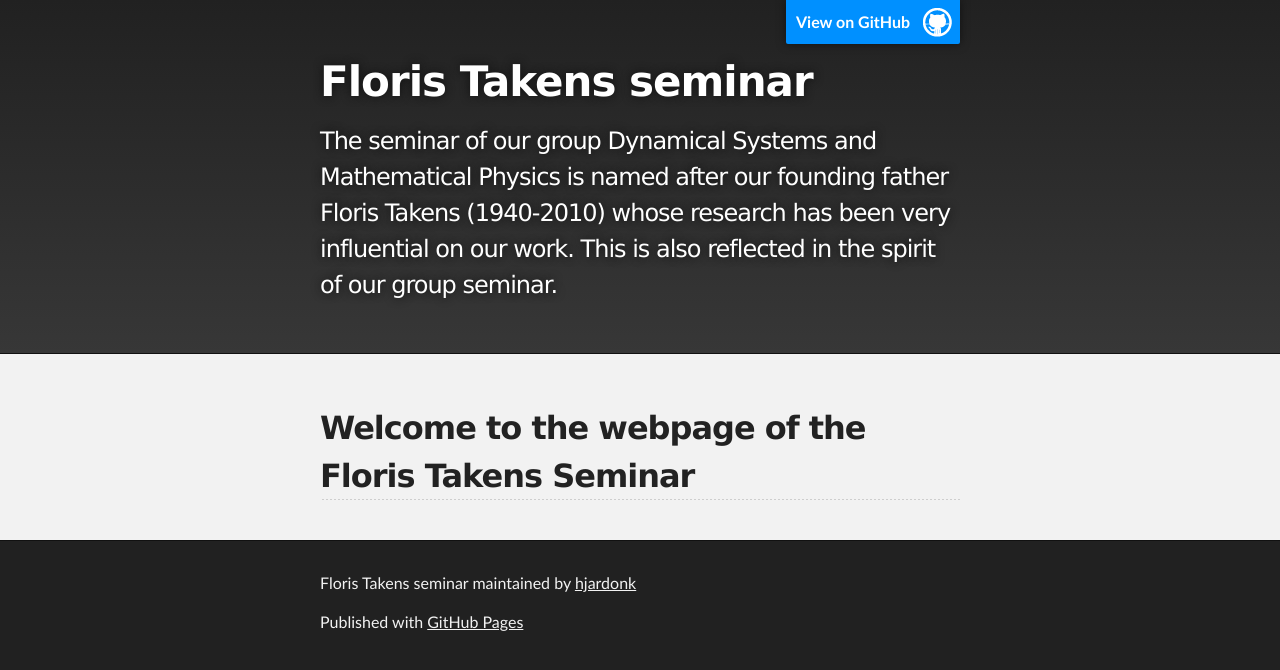
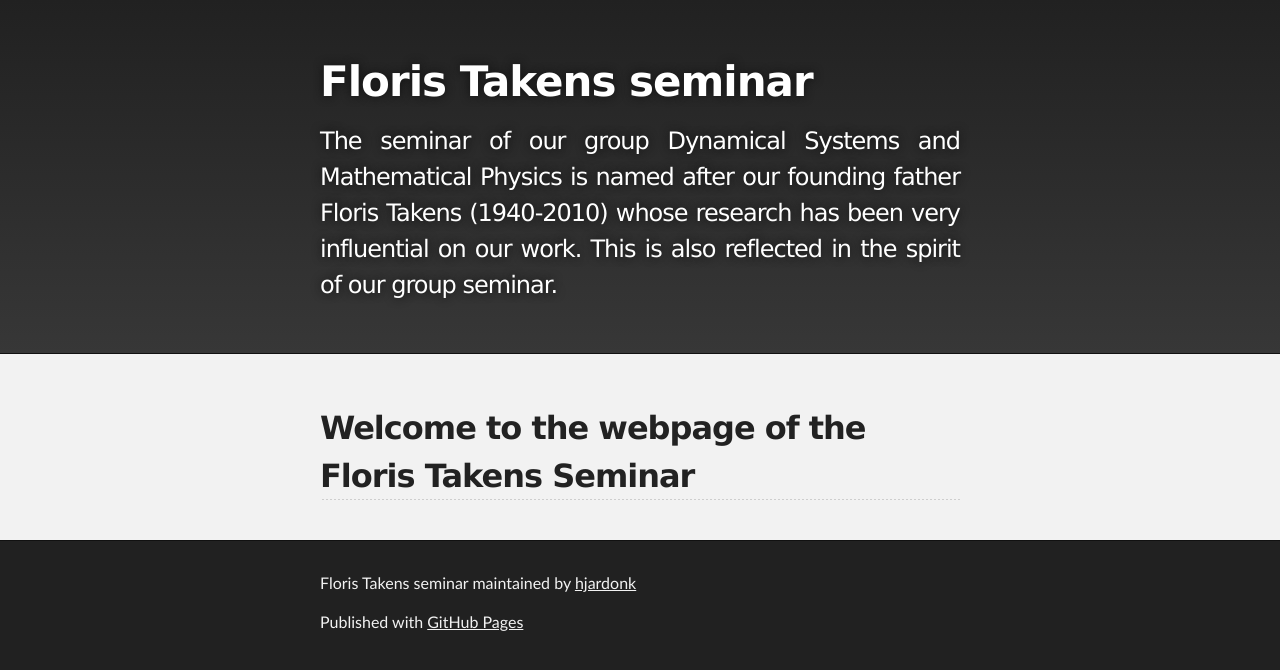
Before and after one commit to hjardonk/FlorisTakensSeminar, a Jekyll site: the page built from index.md, in a window 1280 px wide. Shown: the top 670 px of the page. Built offline with Jekyll 4.4.1, drawn with Linux system fonts in a browser that asks for light colours; our own code applies the rules of GitHub Pages for plain Markdown files.

Commit message:
Update style.scss

```diff
--- a/assets/css/style.scss
+++ b/assets/css/style.scss
@@ -3,11 +3,11 @@
 
 @import "jekyll-theme-slate";
 /* Justify the description text */
-.site-description {
+#project_tagline {
     text-align: justify;
 }
 
 /* Hide the GitHub banner */
-.github-corner {
+#forkme_banner {
     display: none;
 }
```
